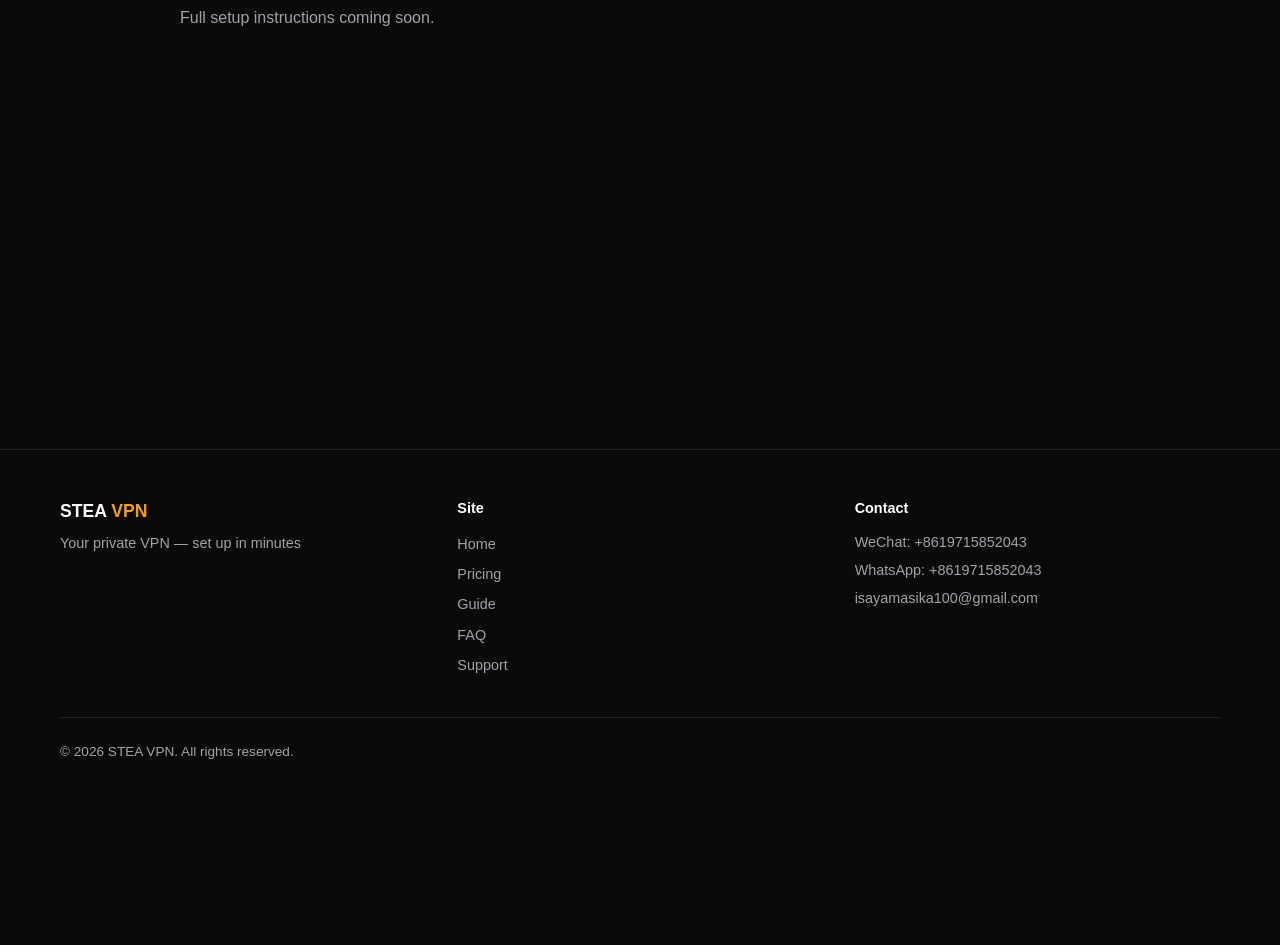
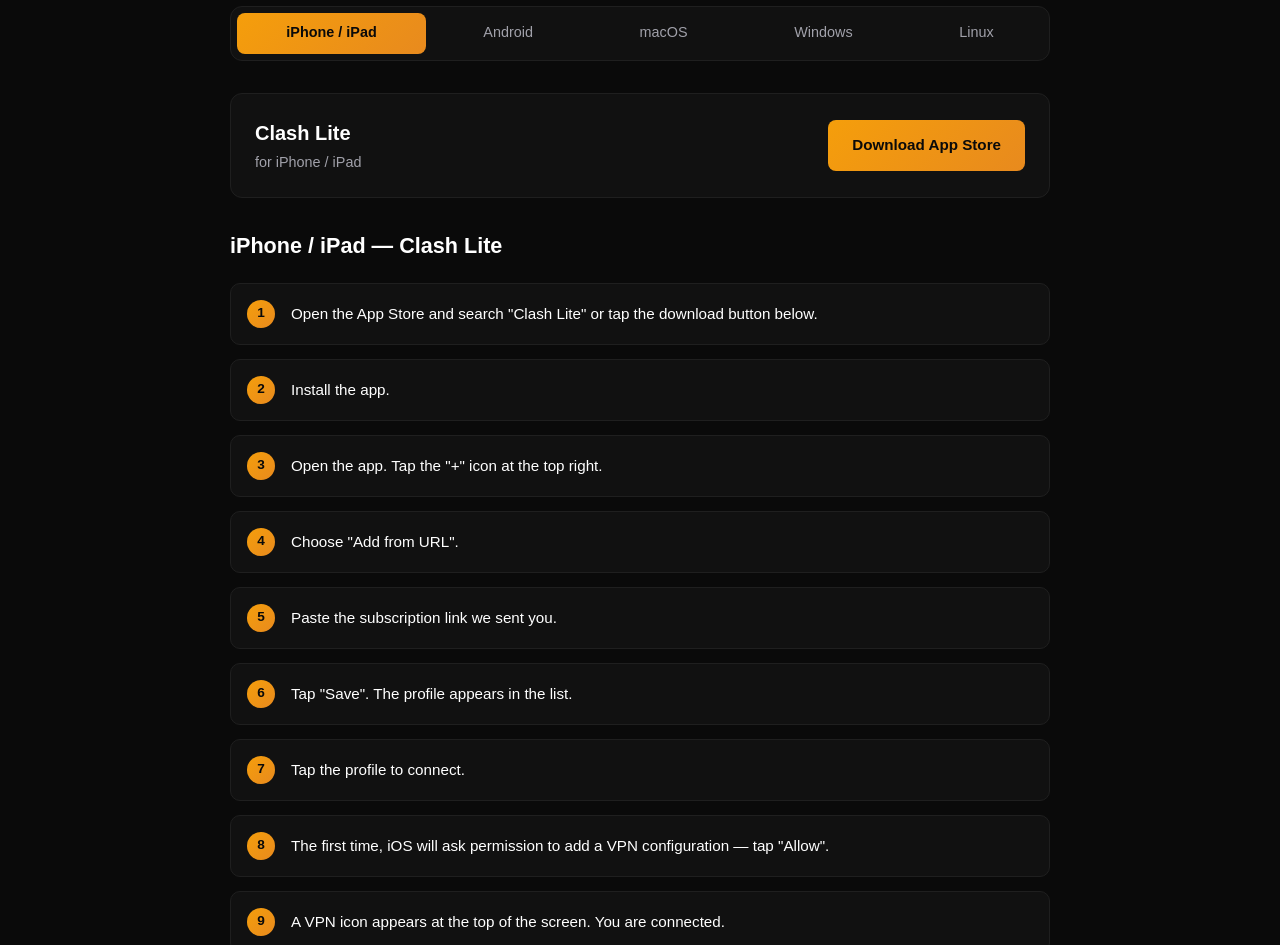
Before and after one commit to kukumlangoni-ui/steavpn, a Next.js app: page /guide in a window 1280 px wide. Shown: the part 260-1205 px from the top of the page. Before the commit the page ends 1055 px from the top, so only its background shows below. Built offline with nearby package versions, Linux system fonts and the light colour scheme; no server answers; a web font is replaced by a local one.

Commit message:
phase-5: setup guide page with device tabs

```diff
--- a/app/guide/page.tsx
+++ b/app/guide/page.tsx
@@ -1,14 +1,237 @@
-import PageShell from "@/components/PageShell";
+"use client";
 
-export const metadata = { title: "Setup Guide" };
+import { useState } from "react";
+import { DEVICES } from "@/lib/config";
+
+type DeviceId = typeof DEVICES[number]["id"];
+
+const STEPS: Record<DeviceId, { title: string; steps: string[] }> = {
+  ios: {
+    title: "iPhone / iPad — Clash Lite",
+    steps: [
+      "Open the App Store and search \"Clash Lite\" or tap the download button below.",
+      "Install the app.",
+      "Open the app. Tap the \"+\" icon at the top right.",
+      "Choose \"Add from URL\".",
+      "Paste the subscription link we sent you.",
+      "Tap \"Save\". The profile appears in the list.",
+      "Tap the profile to connect.",
+      "The first time, iOS will ask permission to add a VPN configuration — tap \"Allow\".",
+      "A VPN icon appears at the top of the screen. You are connected.",
+    ],
+  },
+  android: {
+    title: "Android — FlClash",
+    steps: [
+      "Download the FlClash APK from the link below.",
+      "Open the APK and allow installation from this source when prompted.",
+      "Install and open FlClash.",
+      "Tap the \"+\" icon in the bottom right.",
+      "Choose \"Add from URL\".",
+      "Paste the subscription link we sent you.",
+      "Tap \"Confirm\". The profile appears.",
+      "Tap the profile, then tap the power button to connect.",
+      "Android will ask to allow VPN — tap \"OK\".",
+    ],
+  },
+  macos: {
+    title: "macOS — Clash Verge Rev",
+    steps: [
+      "Download the correct DMG: Apple Silicon (M-series) → aarch64 DMG, Intel Mac → x64 DMG.",
+      "Open the DMG and drag Clash Verge Rev into Applications.",
+      "Open the app. macOS may warn — right-click → Open to allow.",
+      "In the app, go to \"Profiles\" (left sidebar).",
+      "Click \"New\" → \"Import from URL\".",
+      "Paste the subscription link we sent you.",
+      "Click \"Import\". The profile appears.",
+      "Click the profile to activate it.",
+      "Toggle \"Tun Mode\" ON (top-right) if you want system-wide VPN.",
+      "You are connected.",
+    ],
+  },
+  windows: {
+    title: "Windows — Clash Verge Rev",
+    steps: [
+      "Download the Windows installer (x64 or ARM64).",
+      "Run the EXE. Windows may warn — click \"More info\" → \"Run anyway\".",
+      "Install and open Clash Verge Rev.",
+      "Go to \"Profiles\".",
+      "Click \"New\" → \"Import from URL\".",
+      "Paste the subscription link we sent you.",
+      "Click \"Import\". The profile appears.",
+      "Click the profile to activate it.",
+      "Toggle \"Tun Mode\" ON for system-wide VPN.",
+      "You are connected.",
+    ],
+  },
+  linux: {
+    title: "Linux — Clash Verge Rev",
+    steps: [
+      "Choose the package for your distro: Ubuntu/Debian → DEB, Fedora/RHEL → RPM, Any → AppImage.",
+      "Install the package.",
+      "Open Clash Verge Rev.",
+      "Go to \"Profiles\".",
+      "Click \"New\" → \"Import from URL\".",
+      "Paste the subscription link we sent you.",
+      "Click \"Import\".",
+      "Click the profile to activate.",
+      "Toggle \"Tun Mode\" for system-wide VPN.",
+      "You are connected.",
+    ],
+  },
+};
 
 export default function GuidePage() {
+  const [activeDevice, setActiveDevice] = useState<DeviceId>("ios");
+  const device = DEVICES.find((d) => d.id === activeDevice)!;
+  const guide = STEPS[activeDevice];
+
   return (
-    <PageShell
-      title="Setup Guide"
-      subtitle="Pick your device. Follow the steps. Connect in minutes."
-    >
-      <p className="muted">Full setup instructions coming soon.</p>
-    </PageShell>
+    <div className="container" style={{ padding: "4rem 1.25rem 6rem", maxWidth: 860 }}>
+      <div style={{ marginBottom: "2.5rem" }}>
+        <h1 style={{ fontSize: "2.25rem", fontWeight: 700, letterSpacing: "-0.02em", marginBottom: "0.75rem" }}>
+          Setup Guide
+        </h1>
+        <p className="muted" style={{ fontSize: "1.05rem", lineHeight: 1.6, margin: 0 }}>
+          Pick your device. Follow the steps. Connect in minutes.
+        </p>
+      </div>
+
+      {/* Device picker */}
+      <div
+        style={{
+          display: "flex",
+          flexWrap: "wrap",
+          gap: "0.5rem",
+          marginBottom: "2rem",
+          padding: "0.375rem",
+          background: "var(--surface)",
+          borderRadius: 12,
+          border: "1px solid var(--border)",
+        }}
+      >
+        {DEVICES.map((d) => {
+          const isActive = d.id === activeDevice;
+          return (
+            <button
+              key={d.id}
+              onClick={() => setActiveDevice(d.id)}
+              style={{
+                flex: "1 1 auto",
+                minWidth: 100,
+                padding: "0.6rem 1rem",
+                borderRadius: 8,
+                border: "none",
+                background: isActive
+                  ? "linear-gradient(135deg, var(--accent-1), var(--accent-2))"
+                  : "transparent",
+                color: isActive ? "#0a0a0a" : "var(--text-muted)",
+                fontSize: "0.9rem",
+                fontWeight: isActive ? 600 : 500,
+                cursor: "pointer",
+                transition: "all 0.15s",
+              }}
+              onMouseEnter={(e) => {
+                if (!isActive) {
+                  e.currentTarget.style.color = "var(--text)";
+                  e.currentTarget.style.background = "var(--surface-2)";
+                }
+              }}
+              onMouseLeave={(e) => {
+                if (!isActive) {
+                  e.currentTarget.style.color = "var(--text-muted)";
+                  e.currentTarget.style.background = "transparent";
+                }
+              }}
+            >
+              {d.name}
+            </button>
+          );
+        })}
+      </div>
+
+      {/* Device info */}
+      <div className="card" style={{ marginBottom: "2rem" }}>
+        <div style={{ display: "flex", alignItems: "center", justifyContent: "space-between", flexWrap: "wrap", gap: "1rem" }}>
+          <div>
+            <div style={{ fontSize: "1.25rem", fontWeight: 600, marginBottom: "0.25rem" }}>
+              {device.app}
+            </div>
+            <div className="muted" style={{ fontSize: "0.9rem" }}>
+              for {device.name}
+            </div>
+          </div>
+          <a
+            href={device.downloadUrl}
+            target="_blank"
+            rel="noopener noreferrer"
+            className="btn-primary"
+          >
+            Download {device.appStore}
+          </a>
+        </div>
+      </div>
+
+      {/* Steps */}
+      <div>
+        <h2 style={{ fontSize: "1.35rem", fontWeight: 600, marginBottom: "1.25rem" }}>
+          {guide.title}
+        </h2>
+        <ol style={{ listStyle: "none", padding: 0, margin: 0, display: "flex", flexDirection: "column", gap: "0.875rem" }}>
+          {guide.steps.map((step, i) => (
+            <li
+              key={i}
+              style={{
+                display: "flex",
+                gap: "1rem",
+                alignItems: "flex-start",
+                padding: "1rem",
+                background: "var(--surface)",
+                border: "1px solid var(--border)",
+                borderRadius: 10,
+              }}
+            >
+              <div
+                style={{
+                  flexShrink: 0,
+                  width: 28,
+                  height: 28,
+                  borderRadius: "50%",
+                  background: "linear-gradient(135deg, var(--accent-1), var(--accent-2))",
+                  color: "#0a0a0a",
+                  fontWeight: 700,
+                  fontSize: "0.85rem",
+                  display: "flex",
+                  alignItems: "center",
+                  justifyContent: "center",
+                }}
+              >
+                {i + 1}
+              </div>
+              <p style={{ margin: 0, fontSize: "0.95rem", lineHeight: 1.6, paddingTop: 2 }}>
+                {step}
+              </p>
+            </li>
+          ))}
+        </ol>
+      </div>
+
+      {/* Screenshot note */}
+      <div
+        style={{
+          marginTop: "2rem",
+          padding: "1rem 1.25rem",
+          background: "var(--surface)",
+          border: "1px solid var(--border)",
+          borderRadius: 10,
+          textAlign: "center",
+        }}
+      >
+        <p className="muted" style={{ fontSize: "0.85rem", margin: 0 }}>
+          Screenshots coming soon. Need help?{" "}
+          <a href="/support" style={{ color: "var(--accent-1)" }}>Contact support</a>
+        </p>
+      </div>
+    </div>
   );
 }
```
